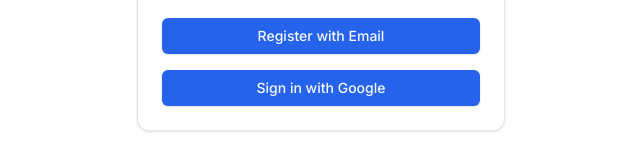
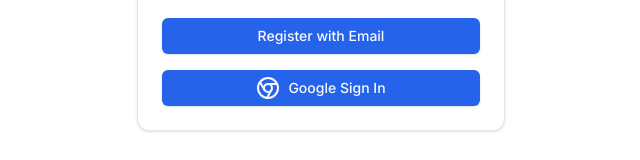
Before and after one commit to colinjcason/max-iron, a Next.js app: page /register in a window 1280 px wide. Shown: the part 466-626 px from the top of the page, without its empty margins (319-959 px from the left). Built offline with nearby package versions, Linux system fonts and the light colour scheme; no server answers.

Commit message:
feat: add auth pages and dashboard layout

```diff
--- a/src/app/(auth)/login/page.tsx
+++ b/src/app/(auth)/login/page.tsx
@@ -7,6 +7,7 @@
 import { Card, CardHeader, CardContent, CardFooter } from "@/components/ui/card"
 import { Label } from "@/components/ui/label"
 import { Icons } from "@/components/icons"
+import { GoogleLoginButton } from "@/components/google-login-button"
 
 const LoginPage = () => {
   const [isLoading, setIsLoading] = useState<boolean>(false)
@@ -25,7 +26,7 @@
 
   return (
     <div className="flex items-center justify-center min-h-screen">
-      <Card className="w-full max-w-md">
+      <Card className="w-full max-w-md shadow-2xl">
         <CardHeader className="space-y-1">
           <h2 className="text-2xl font-bold text-center">Welcome back</h2>
           <p className="text-sm text-muted-foreground text-center">
@@ -65,6 +66,7 @@
               )}
               Sign in
             </Button>
+            <GoogleLoginButton />
             <div className="text-sm text-center text-muted-foreground">
               Don&apos;t have an account?{" "}
               <a
--- a/src/app/(auth)/register/page.tsx
+++ b/src/app/(auth)/register/page.tsx
@@ -9,6 +9,7 @@
 import { signIn } from "next-auth/react"
 import { useRouter } from "next/navigation"
 import { useSession } from "next-auth/react"
+import { GoogleLoginButton } from "@/components/google-login-button"
 
 const LoginPage = () => {
   const [isLoading, setIsLoading] = useState<boolean>(false)
@@ -89,18 +90,7 @@
               )}
               Register with Email
             </Button>
-
-            <Button
-              className="w-full"
-              onClick={handleGoogleSignIn}
-              disabled={isLoading}
-              type="button"
-            >
-              {isLoading && (
-                <Icons.spinner className="mr-2 h-4 w-4 animate-spin" />
-              )}
-              Sign in with Google
-            </Button>
+            <GoogleLoginButton />
           </CardFooter>
         </form>
       </Card>
--- a/src/app/api/auth/[...nextauth]/route.ts
+++ b/src/app/api/auth/[...nextauth]/route.ts
@@ -1,2 +1,2 @@
-import { handlers } from "@/auth" // Referring to the auth.ts we just created
+import { handlers } from "@/lib/auth" // Referring to the auth.ts we just created
 export const { GET, POST } = handlers
--- a/src/app/dashboard/layout.tsx
+++ b/src/app/dashboard/layout.tsx
@@ -1,4 +1,4 @@
-import { auth } from "@/auth"
+import { auth } from "@/lib/auth"
 import { redirect } from "next/navigation"
 
 export default async function DashboardLayout({
--- a/src/app/page.tsx
+++ b/src/app/page.tsx
@@ -1,4 +1,5 @@
 import { Button } from "@/components/ui/button";
+import { GoogleLoginButton } from "@/components/google-login-button";
 import Link from "next/link";
 
 const LandingPage = () => {
@@ -17,6 +18,7 @@
                 Create Workout
               </Link>
             </Button>
+            <GoogleLoginButton />
           </div>
         </div>
       </div>
--- /dev/null
+++ b/src/components/google-login-button.tsx
@@ -0,0 +1,40 @@
+"use client"
+
+import { Button } from "@/components/ui/button"
+import { Icons } from "@/components/icons"
+import { useState } from "react"
+import { signIn, useSession } from "next-auth/react"
+
+export function GoogleLoginButton() {
+  const [isLoading, setIsLoading] = useState<boolean>(false)
+  const { data: session, status } = useSession()
+
+  const handleGoogleSignIn = async () => {
+    setIsLoading(true)
+    try {
+      await signIn("google", { callbackUrl: "/dashboard" })
+    } catch (error) {
+      console.error("Error signing in with Google:", error)
+    } finally {
+      setIsLoading(false)
+    }
+  }
+
+  console.log("Session data:", session)
+  console.log("Auth status:", status)
+
+  return (
+    <Button
+      className="w-full m-6"
+      onClick={handleGoogleSignIn}
+      disabled={isLoading}
+    >
+      {isLoading ? (
+        <Icons.spinner className="mr-2 h-4 w-4 animate-spin" />
+      ) : (
+        <Icons.google className="mr-2 h-6 w-6" />
+      )}
+      Google Sign In
+    </Button>
+  )
+}
--- a/src/components/icons.tsx
+++ b/src/components/icons.tsx
@@ -1,5 +1,6 @@
-import { Loader2 } from "lucide-react"
+import { Loader2, Chrome } from "lucide-react"
 
 export const Icons = {
   spinner: Loader2,
+  google: Chrome,
 }
--- a/tsconfig.json
+++ b/tsconfig.json
@@ -17,6 +17,7 @@
         "name": "next"
       }
     ],
+    "baseUrl": ".",
     "paths": {
       "@/*": ["./src/*"]
     }
```
Also changed, not shown: src/lib/auth.ts (renamed from src/auth.ts), src/lib/middleware.ts (renamed from src/middleware.ts).
